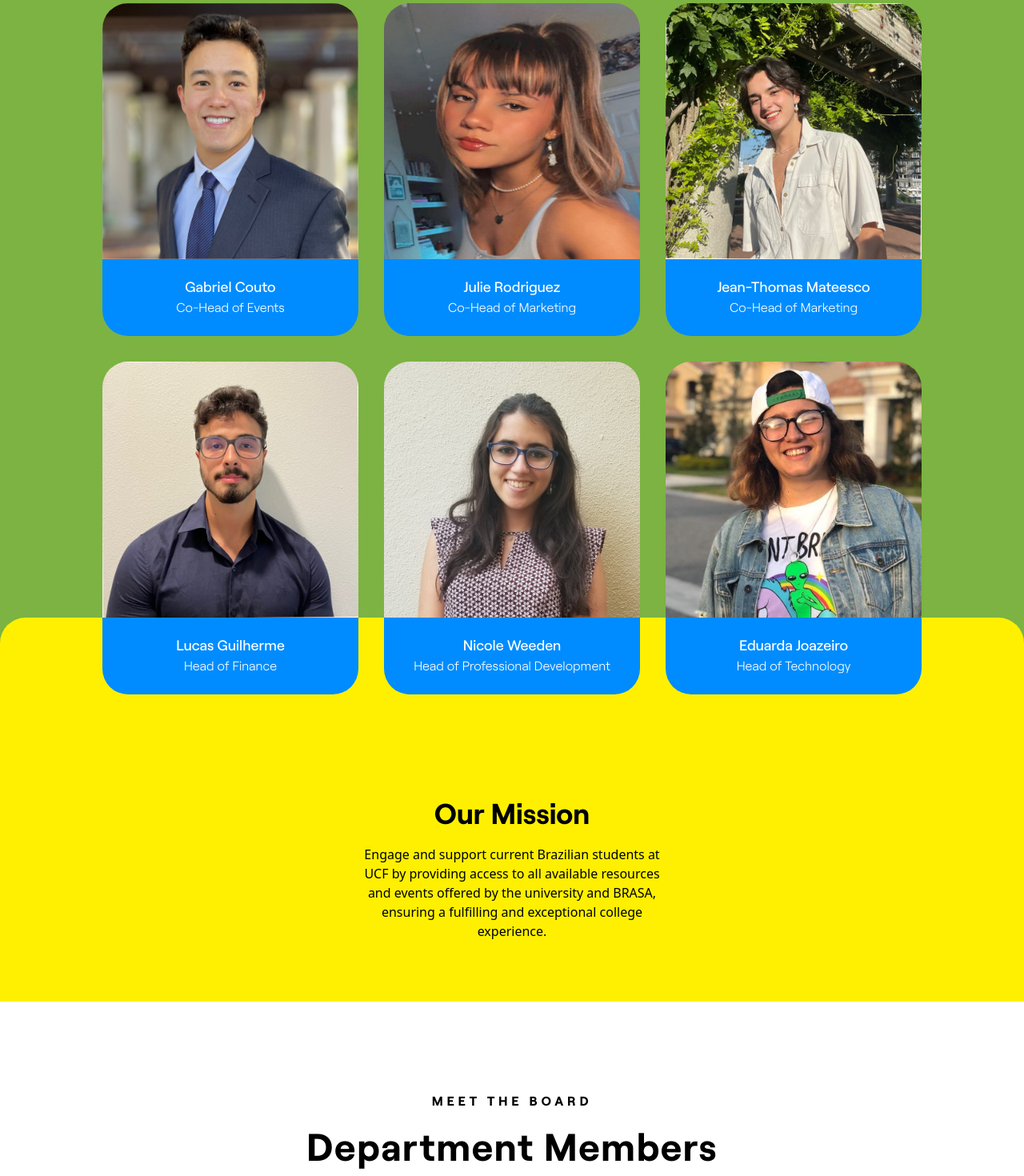
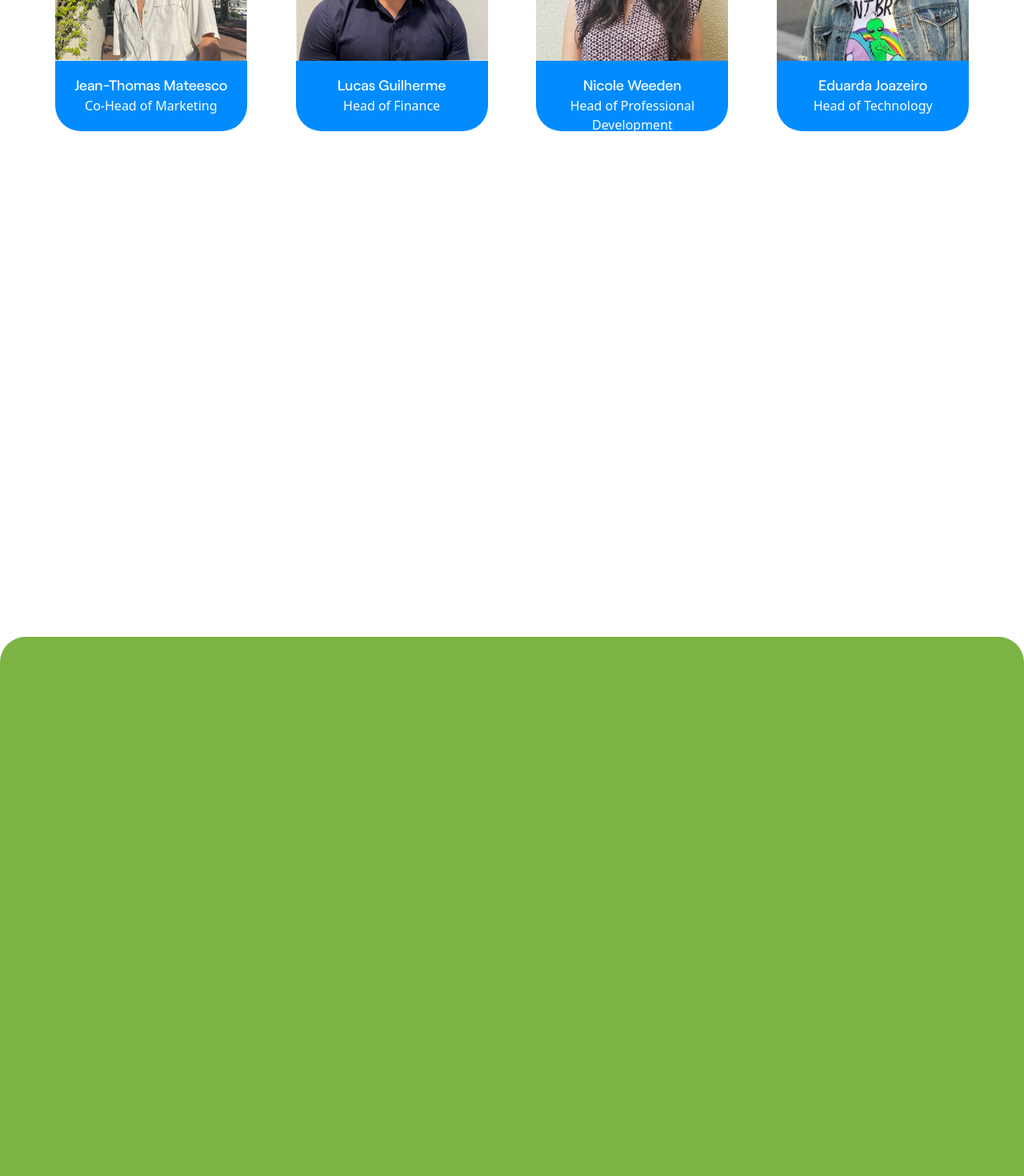
Before and after one commit to UCF-BRASA/BRASA-Web, a Next.js app: page /meet-the-board in a window 1280 px wide. Shown: the part 840-2310 px from the top of the page at 80% size. Built offline with nearby package versions, Linux system fonts and the light colour scheme.

Commit message:
BRWEB-41: Implemented Meet the Board for mobile

```diff
--- a/src/components/Meet-Board/BoardBox.tsx
+++ b/src/components/Meet-Board/BoardBox.tsx
@@ -10,7 +10,7 @@ interface Props {
 
 const BoardBox: FC<Props> = ({ imageAlt, image, officerName, officerTitle }) => {
   return (
-    <div className="w-[17rem] mb-20">
+    <div className="w-[15rem] mb-10">
       <Image
         src={image}
         alt={imageAlt}
--- a/src/components/Meet-Board/EBoardBox.tsx
+++ b/src/components/Meet-Board/EBoardBox.tsx
@@ -10,16 +10,16 @@ interface Props {
 
 const EBoardBox: FC<Props> = ({ imageAlt, image, officerName, officerTitle }) => {
   return (
-    <div className="h-[20rem] w-[20rem] mb-32">
+    <div className="h-[20rem] w-[15rem] mb-10">
       <Image
         src={image}
         alt={imageAlt}
         sizes="100vw"
-        className="rounded-t-[2rem] h-[20rem] w-full"
+        className="rounded-t-[2rem] h-[15rem] w-full object-cover"
       />
-      <div className="h-[6rem] w-full bg-main-brasa-blue rounded-b-[2rem] text-center">
-        <h3 className="text-white font-medium text-lg pt-5">{officerName}</h3>
-        <p className="text-white font-light text-base">{officerTitle}</p>
+      <div className="h-[5.5rem] w-full bg-main-brasa-blue rounded-b-[2rem] text-center ">
+        <h3 className="text-white font-medium text-lg pt-[1rem]">{officerName}</h3>
+        <p className="text-white font-lighttext-base ">{officerTitle}</p>
       </div>
     </div>
   );
--- a/src/pages/meet-the-board.tsx
+++ b/src/pages/meet-the-board.tsx
@@ -1,4 +1,4 @@
-import { BoardBox, EBoardBox } from "@components";
+import { BoardBox, EBoardBox} from "@components";
 import { NextPage } from "next";
 
 import alexia_pic from "/public/static/meet-board/alexia_pic.jpeg";
@@ -26,17 +26,17 @@ import victoria_pic from "/public/static/meet-board/victoria_pic.jpeg";
 
 const MeetTheBoard: NextPage = () => {
   return (
-    <main className="h-full bg-white">
-      <div className="h-[10rem]"></div>
+    <main className="h-full w-screen bg-white">
+      <div className="h-[5rem] "></div>
       {/* E-Board Section */}
-      <div className="flex flex-col justify-center items-center w-full">
+      <div className="text-center flex flex-col justify-center items-center w-full">
         <h3 className="pt-16 font-bold text-base tracking-[0.3rem]">MEET THE BOARD</h3>
         <h1 className="pt-5 font-bold text-5xl tracking-[0.1rem]">Head of Departments</h1>
       </div>
 
-      <div className="flex justify-center">
-        <div className="absolute z-30 w-4/5 mx-auto">
-          <div className="flex flex-wrap justify-between mx-auto w-full mt-20">
+      <div className="">
+        <div className="absolute z-30 w-full px-2">
+          <div className="flex flex-wrap justify-evenly mx-auto w-full mt-20">
             <EBoardBox
               image={fachetti_pic}
               imageAlt="Pedro Fachetti Picture"
@@ -95,11 +95,11 @@ const MeetTheBoard: NextPage = () => {
         </div>
       </div>
 
-      <div className="z-10 absolute h-[70rem] w-full bg-main-brasa-green rounded-t-[2rem] mt-[25rem]"></div>
-      <div className="z-20 absolute h-[30rem] w-full bg-main-brasa-yellow rounded-t-[2rem] mt-[81rem]">
-        <div className="flex flex-col items-center w-full mt-40 text-center">
+      <div className="z-10 absolute h-[100rem] w-screen bg-main-brasa-green rounded-t-[2rem] mt-[87.5rem]"></div>
+      <div className="z-20 absolute h-[100rem] w-full bg-main-brasa-yellow rounded-t-[2rem] mt-[155rem]">
+        <div className="flex flex-col items-center w-full mt-[70rem] text-center">
           <h3 className="pt-16 font-bold text-4xl">Our Mission</h3>
-          <p className="pt-5 font-base text-base w-[25rem]">
+          <p className="pt-5 font-base text-base w-auto px-[1rem]">
             Engage and support current Brazilian students at UCF by providing access to all
             available resources and events offered by the university and BRASA, ensuring a
             fulfilling and exceptional college experience.
@@ -108,9 +108,9 @@ const MeetTheBoard: NextPage = () => {
       </div>
 
       {/* Div to add some white space because of the absolutes above */}
-      <div className="w-full h-[110rem]"></div>
+      <div className="w-full h-[260rem]"></div>
 
-      <div className="flex flex-col justify-center items-center w-full mt-16">
+      <div className="text-center flex flex-col justify-center items-center w-full">
         <h3 className="pt-16 font-bold text-base tracking-[0.3rem]">MEET THE BOARD</h3>
         <h1 className="pt-5 font-bold text-5xl tracking-[0.1rem]">Department Members</h1>
       </div>
@@ -198,6 +198,10 @@ const MeetTheBoard: NextPage = () => {
       </div>
 
       {/* Board Section */}
+
+      <div className="w-full h-[20rem]"></div>
+
+
     </main>
   );
 };
```
